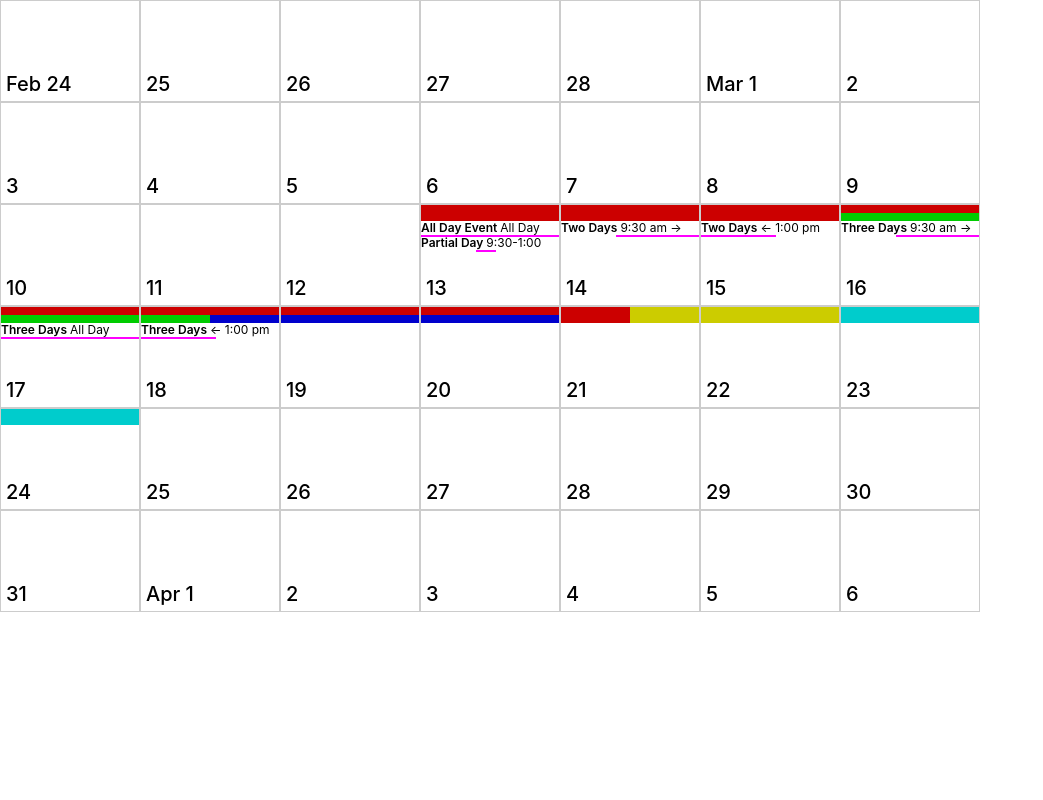
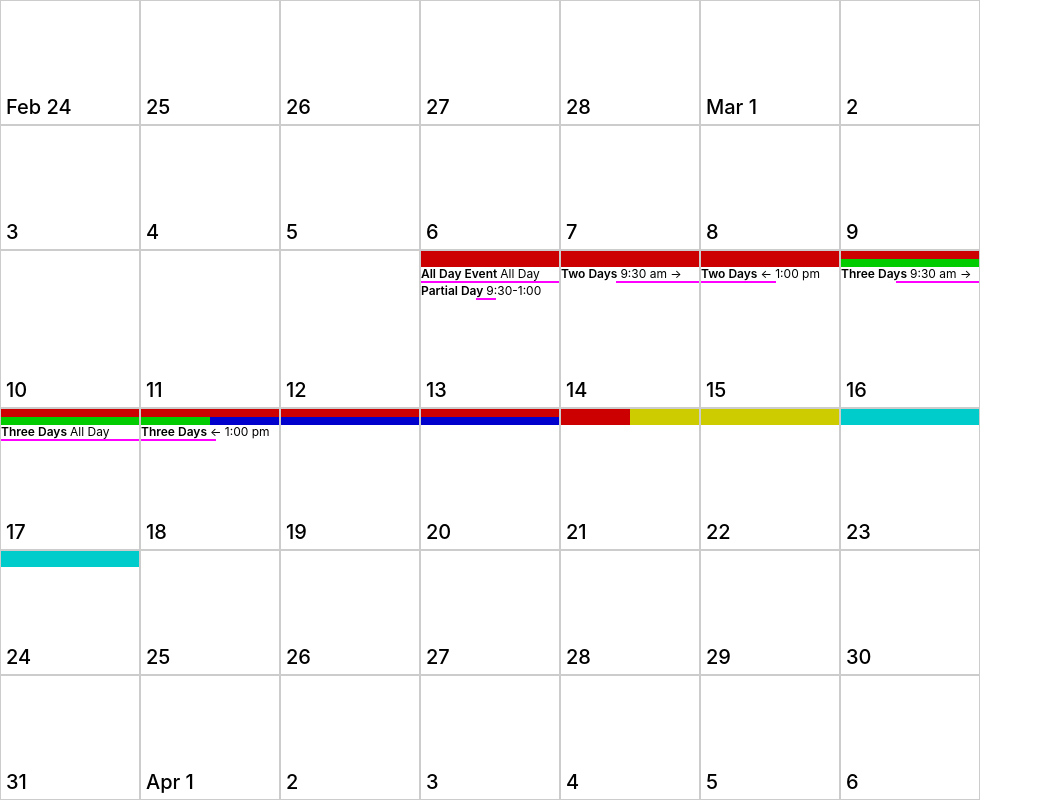
Before and after one commit to dupersaurus/travelcal, a React (Create React App) app: page / in a window 1280 px wide. Shown: the whole page, without its empty margins (0-1043 px from the left). Built offline with nearby package versions, Linux system fonts and the light colour scheme.

Commit message:
make calendar full-height

```diff
--- a/src/App.css
+++ b/src/App.css
@@ -1,5 +1,11 @@
 .App {
   display: flex;
+
+  position: absolute;
+  top: 0px;
+  left: 0px;
+  right: 0px;
+  bottom: 0px;
 }
 
 .app-calendar {
--- a/src/components/calendar/Calendar.css
+++ b/src/components/calendar/Calendar.css
@@ -1,12 +1,18 @@
 .calendar {
     width: 100%;
+    height: 100%;
 }
 
 .container {
     width: 100%;
+    height: 100%;
+
+    display: flex;
+    flex-direction: column;
 }
 
 .week {
     width: 100%;
     display: flex;
+    flex: 1 1 auto;
 }
--- a/src/components/calendar/CalendarDay.css
+++ b/src/components/calendar/CalendarDay.css
@@ -2,7 +2,6 @@
     position: relative;
     border: 1px solid #ccc;
     flex: 0 1 14.2%;
-    height: 100px;
 }
 
 .destination-bar {
--- a/src/components/calendar/CalendarEvent.css
+++ b/src/components/calendar/CalendarEvent.css
@@ -1,5 +1,11 @@
 .calendar-event {
-    font-size: 75%
+    font-size: 75%;
+    margin-bottom: 2px;
+    cursor: pointer;
+}
+
+.calendar-event:hover {
+    background-color: #ddd;
 }
 
 .calendar-event .event-name {
```
